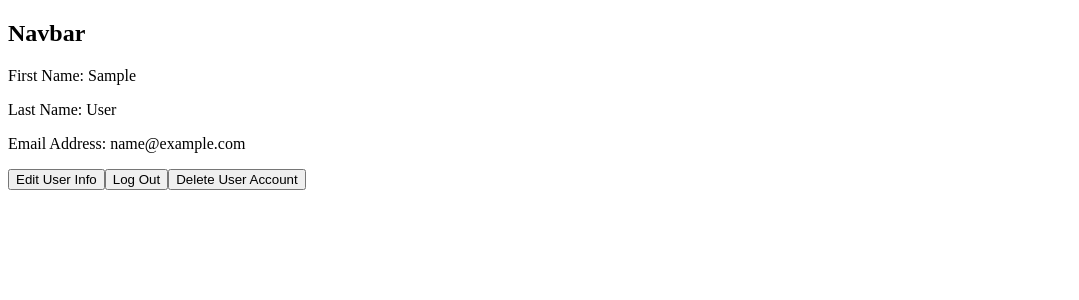
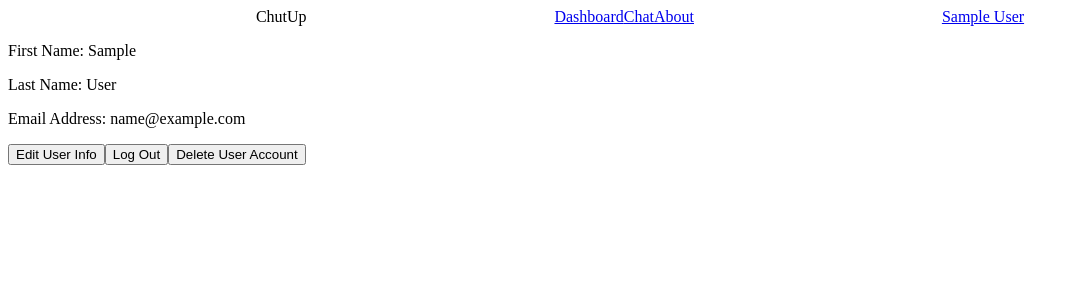
Before and after one commit to filipslunsky/ChatApp, a React (Vite) app in the folder client/: page /user/info in a window 1280 px wide. Shown: the top 300 px of the page, without its empty margins (0-1079 px from the left). Built offline with nearby package versions, Linux system fonts and the light colour scheme; no server answers; sample sign-in values are in the browser's storage.

Commit message:
added About, Navbar and Chat components routing

```diff
--- a/client/src/App.jsx
+++ b/client/src/App.jsx
@@ -7,6 +7,9 @@ import User from './features/user/User';
 import Register from './features/user/Register';
 import Login from './features/user/Login';
 import UserEdit from './features/user/UserEdit';
+import Dashboard from './features/chat/Dashboard';
+import About from './features/general/About';
+import Chat from './features/chat/Chat';
 import './App.css';
 
 function App() {
@@ -20,9 +23,12 @@ function App() {
           <Route path='/' element={<Home />}/>
           <Route path='/user/register' element={<Register />} />
           <Route path='/user/login' element={<Login />} />
+          <Route path='/about' element={<About />} />
           <Route element={<ProtectedRoute />}>
             <Route path='/user/info' element={<User />} />
             <Route path='/user/edit' element={<UserEdit />} />
+            <Route path='/chat' element={<Chat />} />
+            <Route path='/dashboard' element={<Dashboard />} />
           </Route>
         </Routes>
       </BrowserRouter>
--- /dev/null
+++ b/client/src/features/chat/Chat.jsx
@@ -0,0 +1,9 @@
+const Chat = () => {
+    return (
+        <>
+            <h2>Chat</h2>
+        </>
+    );
+}
+
+export default Chat;
--- /dev/null
+++ b/client/src/features/chat/Dashboard.jsx
@@ -0,0 +1,9 @@
+const Dashboard = () => {
+    return (
+        <>
+            <h2>Dashboard</h2>
+        </>
+    );
+}
+
+export default Dashboard;
--- /dev/null
+++ b/client/src/features/general/About.jsx
@@ -0,0 +1,21 @@
+import { Link } from "react-router-dom";
+
+const About = () => {
+    return (
+        <>
+            <div className="infoContainer">
+                <h2 className="infoHeader">About</h2>
+                <p className="infoParagraph">This is a React e-shop with responsive styling done purely in CSS, no external libraries. The state management on this website is handled with Redux Toolkit. All data is fetched from an Express Node.js server. The chat in this app is created using SocketIO.</p>
+                <p className="infoParagraph">If you wish to see more of my work, feel free to contact me.</p>
+                <h2 className="infoHeader">Contact Info</h2>
+                <a target="_blank" className="externalAnchor" href="https://www.filipslunsky.com/">My Portfolio</a>
+                <a target="_blank" className="externalAnchor" href="https://github.com/filipslunsky">My GitHub</a>
+                <a target="_blank" className="externalAnchor" href="https://www.linkedin.com/in/filipslunsky/">Connect with me on my LinkedIn</a>
+                <hr />
+                <a target="_blank" className="externalAnchor" href="https://github.com/filipslunsky/e-commerce">GitHub Repository for this E-Shop</a>
+            </div>
+        </>
+    );
+}
+
+export default About;
--- a/client/src/features/general/Navbar.jsx
+++ b/client/src/features/general/Navbar.jsx
@@ -1,7 +1,26 @@
+import { useSelector } from "react-redux";
+import { Link } from "react-router-dom";
+import './navbar.css';
+
 const Navbar = () => {
+    const loggedIn = useSelector(state => state.user.loggedIn);
+    const user = useSelector(state => state.user.user);
+
     return (
         <>
-            <h2>Navbar</h2>
+            <div className="navbarMainContainer">
+                <div className="logoContainer">
+                    <span className="logoText">ChutUp</span>
+                </div>
+                <div className="navbarContainer">
+                    <Link to={'/dashboard'} className="navbarItem">Dashboard</Link>
+                    <Link to={'/chat'} className="navbarItem">Chat</Link>
+                    <Link to={'/about'} className="navbarItem">About</Link>
+                </div>
+                <div className="navbarUserContainer">
+                <Link to={'/user/info'} className="navbarItem">{`${user.firstName} ${user.lastName}`}</Link>
+                </div>
+            </div>
         </>
     );
 }
--- /dev/null
+++ b/client/src/features/general/navbar.css
@@ -0,0 +1,4 @@
+.navbarMainContainer {
+    display: flex;
+    justify-content: space-evenly;
+}
```
Also changed, not shown: client/src/features/chat/state/slice.js (added).
